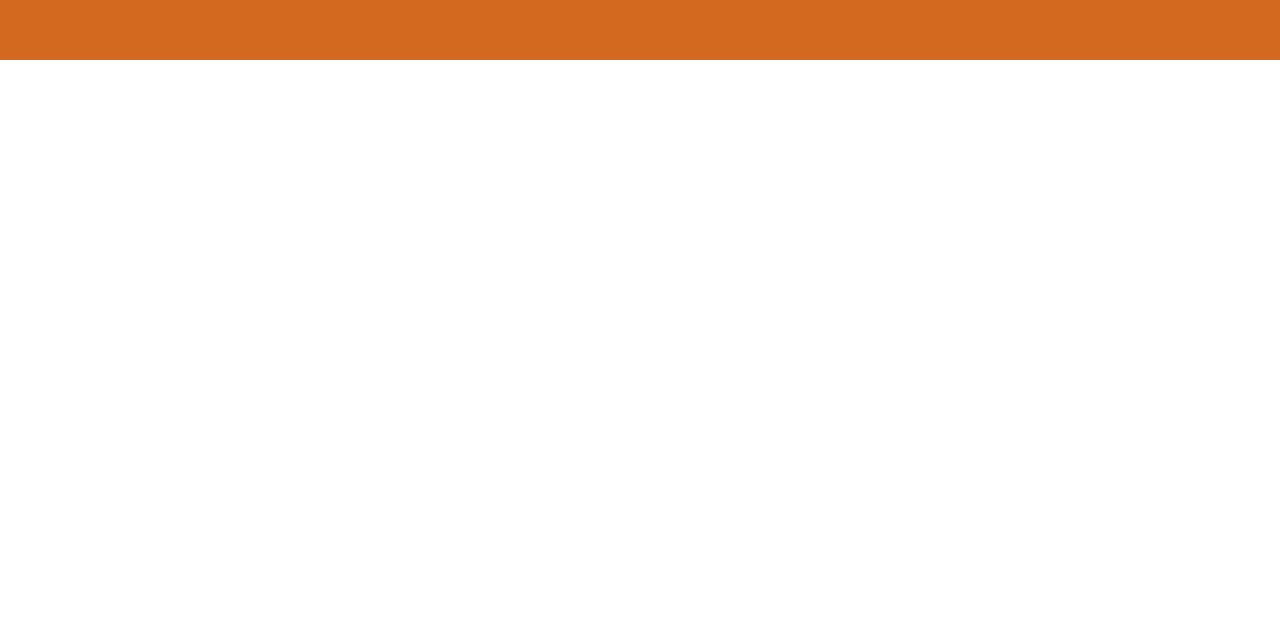
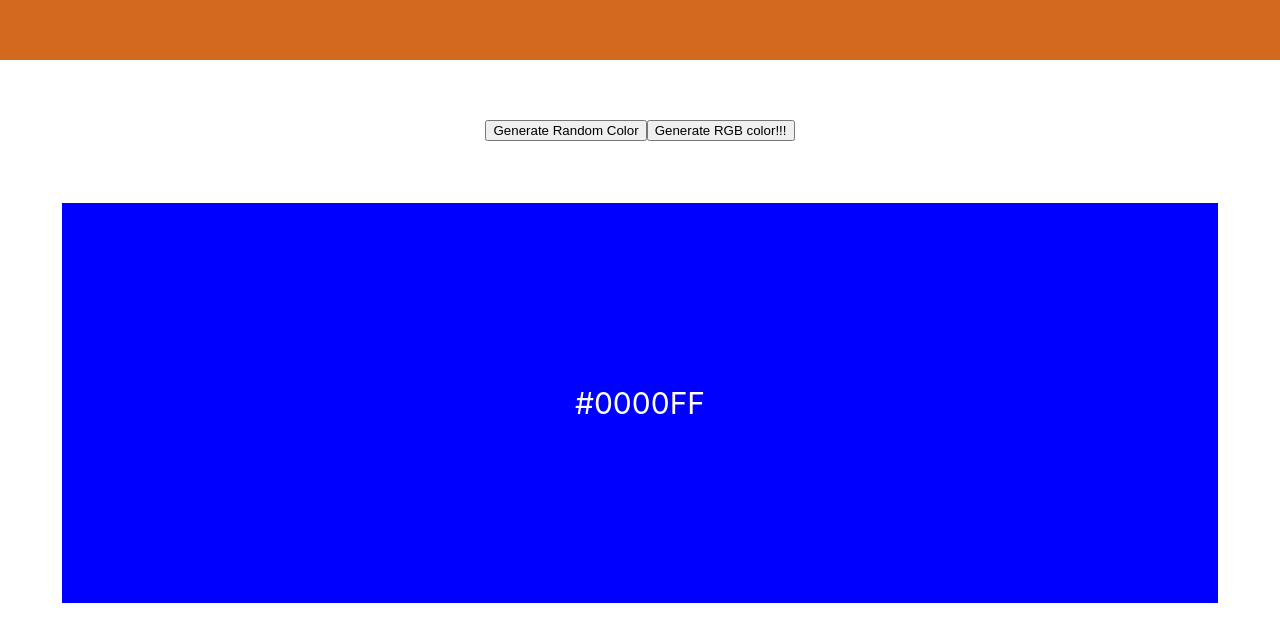
Before and after one commit to AkshayBhandarkarH/ReactProjects, a React (Create React App) app in the folder Projects/Accordion/: page / in a window 1280 px wide. Shown: the part 740-1382 px from the top of the page. Before the commit the page ends 800 px from the top, so only its background shows below. Built offline with nearby package versions, Linux system fonts and the light colour scheme.

Commit message:
Added Color Picker Project

```diff
--- a/Projects/Accordion/src/App.js
+++ b/Projects/Accordion/src/App.js
@@ -1,10 +1,12 @@
 import logo from "./logo.svg";
 import Accordion from "./Components/myaccordion";
 import "./Components/myaccordion/styles.css";
+import ColorPicker from "./Components/ColorPicker";
 function App() {
   return (
     <div className="App">
-      <Accordion /> {/* this is accordion component */}
+      <Accordion />
+      <ColorPicker />
     </div>
   );
 }
--- /dev/null
+++ b/Projects/Accordion/src/Components/ColorPicker/index.jsx
@@ -0,0 +1,50 @@
+import React, { useState } from "react";
+import "../ColorPicker/styles.css";
+
+function ColorPicker() {
+  const [color, setColor] = useState("#0000FF");
+
+  function getRandomColor() {
+    const randomColor = Math.floor(Math.random() * 16777216).toString(16);
+    const paddedColor = randomColor.padStart(6, "0");
+    setColor(`#${paddedColor}`);
+  }
+
+  function getRandomRgbColor() {
+    const r = Math.floor(Math.random() * 256);
+    const g = Math.floor(Math.random() * 256);
+    const b = Math.floor(Math.random() * 256);
+    const rgbColor = `rgb(${r}, ${g}, ${b})`;
+    setColor(rgbColor);
+  }
+
+  return (
+    <div className="container">
+      <div className="colorPalette">
+        <div>
+          <div className="btns">
+            <button id="colorButton" onClick={getRandomColor}>
+              Generate Random Color
+            </button>
+            <button id="colorButton" onClick={getRandomRgbColor}>
+              Generate RGB color!!!
+            </button>
+          </div>
+          <div className="clrpalette">
+            <div
+              style={{
+                backgroundColor: color,
+                width: "100%",
+                height: "50vh",
+                marginTop: "10px",
+              }}
+              className="text"
+            >{`${color}`}</div>
+          </div>
+        </div>
+      </div>
+    </div>
+  );
+}
+
+export default ColorPicker;
--- a/Projects/Accordion/src/Components/ColorPicker/styles.css
+++ b/Projects/Accordion/src/Components/ColorPicker/styles.css
@@ -0,0 +1,29 @@
+.btns {
+  display: flex;
+  justify-content: center;
+  align-items: center;
+  margin-top: 10px;
+  padding: 20px;
+}
+.colorButton {
+  padding: 10px;
+  background-color: black;
+  color: white;
+}
+
+.clrpalette {
+  display: flex;
+  color: white;
+  margin: 2rem;
+  text-align: center;
+}
+
+.container {
+  padding: 30px;
+}
+.text {
+  display: flex;
+  justify-content: center;
+  align-items: center;
+  font-size: 30px;
+}
```
Also changed, not shown: Projects/Accordion/src/Components/ColorPicker/index.js (deleted).
